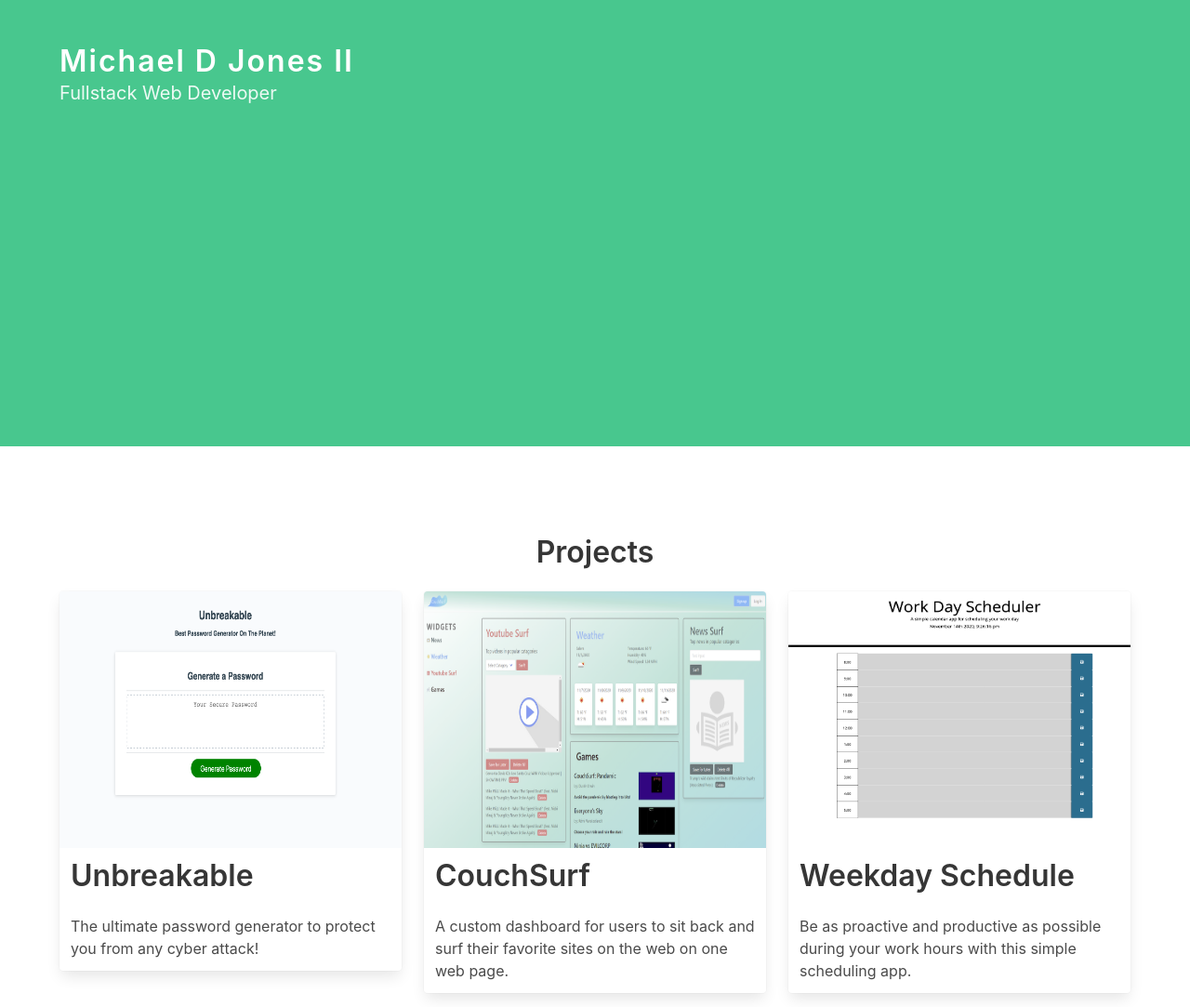
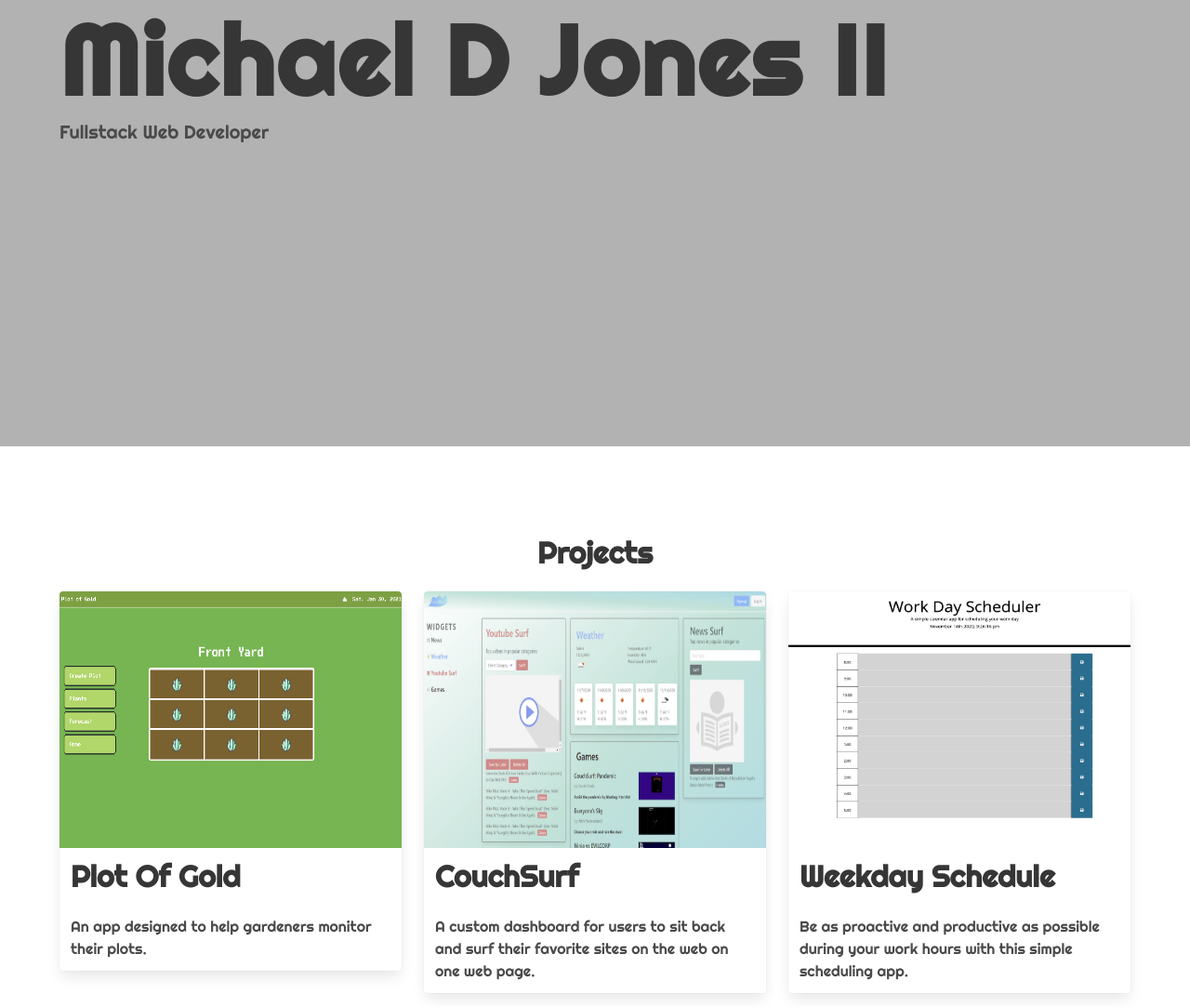
Before and after one commit to mdjonestwo/New-Portfolio, a plain HTML site: page index.html in a window 1280 px wide. Shown: the part 320-1403 px from the top of the page at 93% size. Drawn offline with nearby package versions, Linux system fonts and the light colour scheme.

Commit message:
theme changed, added new project

```diff
--- a/index.html
+++ b/index.html
@@ -8,13 +8,17 @@
       rel="stylesheet"
       href="https://cdn.jsdelivr.net/npm/bulma@0.9.1/css/bulma.min.css"
     />
+    <link rel="preconnect" href="https://fonts.gstatic.com">
+    <link href="https://fonts.googleapis.com/css2?family=Righteous&display=swap" rel="stylesheet">
     <link rel="stylesheet" href="style.css">
   </head>
   <body>
-    <section class="hero is-success is-fullheight">
+
+    <!--HERO-->
+    <section class="hero jones-hero is-fullheight">
       <div class="hero-body">
         <div class="container">
-          <h1 class="title" id="name">Michael D Jones II</h1>
+          <h1 class="jones-name title" id="name">Michael D Jones II</h1>
           <h2 class="subtitle" id="name">Fullstack Web Developer</h2>
         </div>
       </div>
@@ -39,14 +43,14 @@
         <div class="card">
           <div class="card-image">
             <figure class="image is-4by3">
-              <img src="./assets/images/Unbreakable 1.png" alt="Unbreakable Screen Shot">
+              <img src="./assets/images/PlotOfGold Screenshot.png" alt="Plot of Gold Screen Shot">
             </figure>
           </div>
 
             <div class="content p-3">
-              <div class="title">Unbreakable</div>
+              <div class="title">Plot Of Gold</div>
               <p>
-                The ultimate password generator to protect you from any cyber attack!
+                An app designed to help gardeners monitor their plots.
               </p>
             </div>
           </div>
@@ -93,7 +97,7 @@
 
 
     <!--About Me-->
-    <section class="hero is-success">
+    <section class="hero jones-hero">
       <div class="hero-body">
         <div class="container">
           <div class="level">
@@ -135,8 +139,8 @@
          <h1 class="title">
            Resume
           </h1>
-        <a href="assets/Downloads/Michael D Jones II.pdf" download>
-          <img src="assets/images/Screen Shot 2020-11-14 at 11.07.38 PM.png">
+        <a href="assets/Downloads/Michael D Jones II(1).pdf" download>
+          <img src="assets/images/Michael D Jones II(1).jpg">
         </a>
         </div>
         </div>
--- a/style.css
+++ b/style.css
@@ -1,4 +1,9 @@
-span{
+* {
+  font-family: "Righteous", cursive;
+}
+
+/* NAME ANIMATION*/
+span {
   opacity: 0;
   transition: all 0.4 ease;
   transform: translateY(50px);
@@ -6,12 +11,22 @@ span{
   padding-right: 2px;
 }
 
-span.fade{
+span.fade {
   opacity: 1;
   transform: translateY(0px);
 }
 
-span.sub{
+span.sub {
   opacity: 1;
   transform: translateY(0px);
 }
+
+/*HERO*/
+
+.jones-hero {
+  background-color: #b2b2b2;
+}
+
+.jones-name {
+  font-size: 105px;
+}
```
Also changed, not shown: assets/images/Michael D Jones II(1).jpg (added), assets/images/PlotOfGold Screenshot.png (added), 4 other files. Lines whose indentation alone changed are shown as unchanged.
